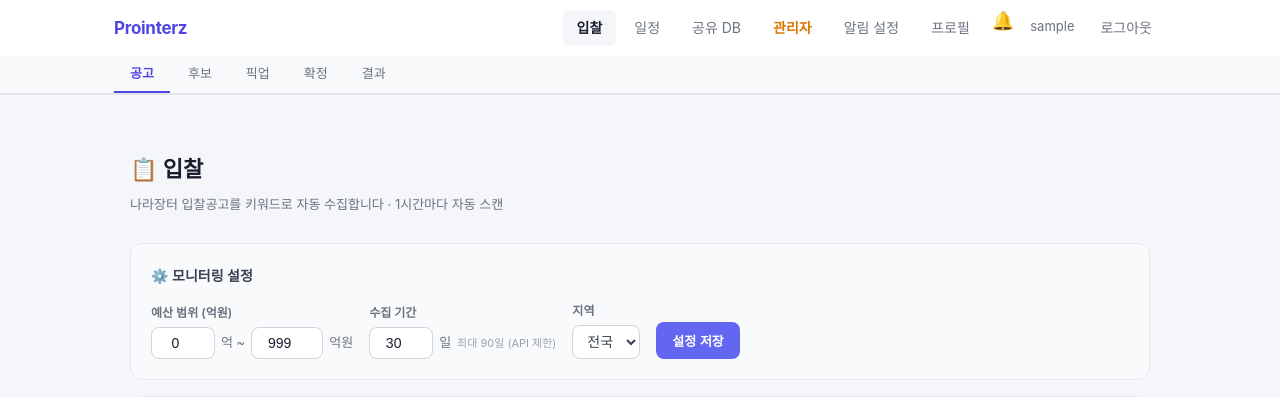
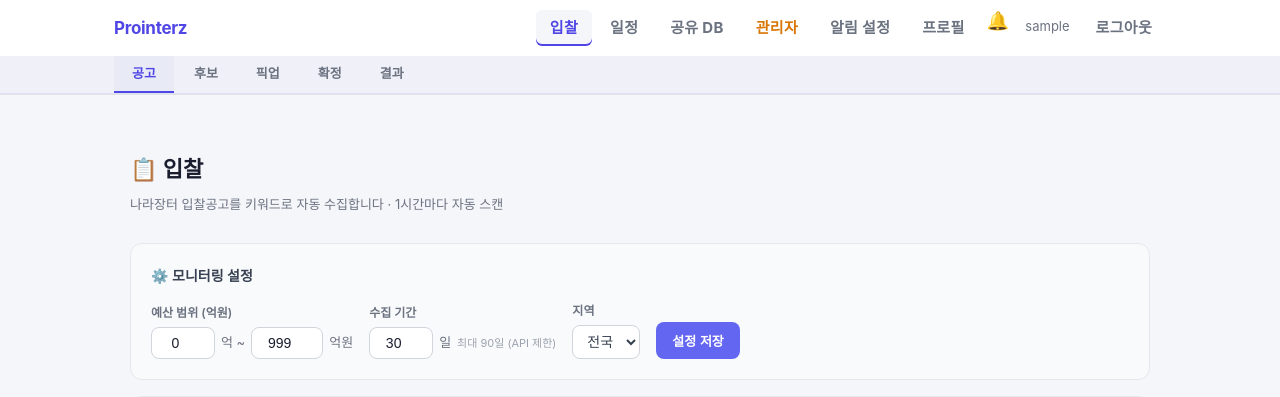
Before and after one commit to creatan21-sudo/proposal-ai, a Flask app: page /nara in a window 1280 px wide. Shown: the top 397 px of the page. Run offline with Flask 3, Linux system fonts and the light colour scheme; the visitor is signed in with stand-in values (Sample User, id 1); data comes from the database, SQL or seed files in the repository; data that the repository does not hold is empty; parts of the project's set-up code (start-up, migrations or seed data) failed here and were passed over.

Commit message:
feat(ui): 네비게이션 가독성 개선 + 내러티브 줄 수 제한
- base.html: 메인 nav 폰트 15px/굵기 700/자간 0.3px, 활성 항목 accent 색상 + 하단 보더 강조
- base.html: 서브 nav 폰트 13px/굵기 600, 활성/호버 시 배경색 및 볼드 강조
- nara_confirmed_detail: 내러티브 각 textarea에 oninput 줄 수 제한(최대 10줄) 추가
- nara_confirmed_detail: 각 항목 하단 "5줄 내외 권장 · 10줄 이상 입력 불가" 안내 문구 추가

Co-Authored-By: Claude Sonnet 4.6 <noreply@anthropic.com>

```diff
--- a/templates/base.html
+++ b/templates/base.html
@@ -6,12 +6,13 @@
   <title>{% block title %}Prointerz{% endblock %}</title>
   <link rel="stylesheet" href="/static/style.css">
   <style>
-  nav a.nav-active{background:var(--bg);color:var(--text);font-weight:600;}
-  .sub-nav{background:#f8f9fb;border-bottom:1px solid #e5e7eb;}
+  nav a{font-size:15px;font-weight:700;letter-spacing:0.3px;}
+  nav a.nav-active{background:var(--bg);color:var(--accent);font-weight:700;box-shadow:inset 0 -2px 0 var(--accent);}
+  .sub-nav{background:#f0f1f8;border-bottom:1px solid #dde0f0;}
   .sub-nav-inner{max-width:1100px;margin:0 auto;padding:0 24px;display:flex;gap:2px;}
-  .sub-nav a{display:inline-block;padding:7px 16px;font-size:13px;color:#6b7280;text-decoration:none;border-bottom:2px solid transparent;transition:color .15s,border-color .15s;}
-  .sub-nav a:hover{color:#4f46e5;}
-  .sub-nav a.active{color:#4f46e5;border-bottom-color:#4f46e5;font-weight:600;}
+  .sub-nav a{display:inline-block;padding:7px 18px;font-size:13px;font-weight:600;color:#6b7280;text-decoration:none;border-bottom:2px solid transparent;transition:color .15s,border-color .15s,background .15s;}
+  .sub-nav a:hover{color:#4f46e5;background:#e8eaf6;}
+  .sub-nav a.active{color:#4f46e5;border-bottom-color:#4f46e5;font-weight:700;background:#e8eaf6;}
   </style>
   {% block head %}{% endblock %}
 </head>
```
Also changed, not shown: templates/nara_confirmed_detail.html (+10 -1 lines).
